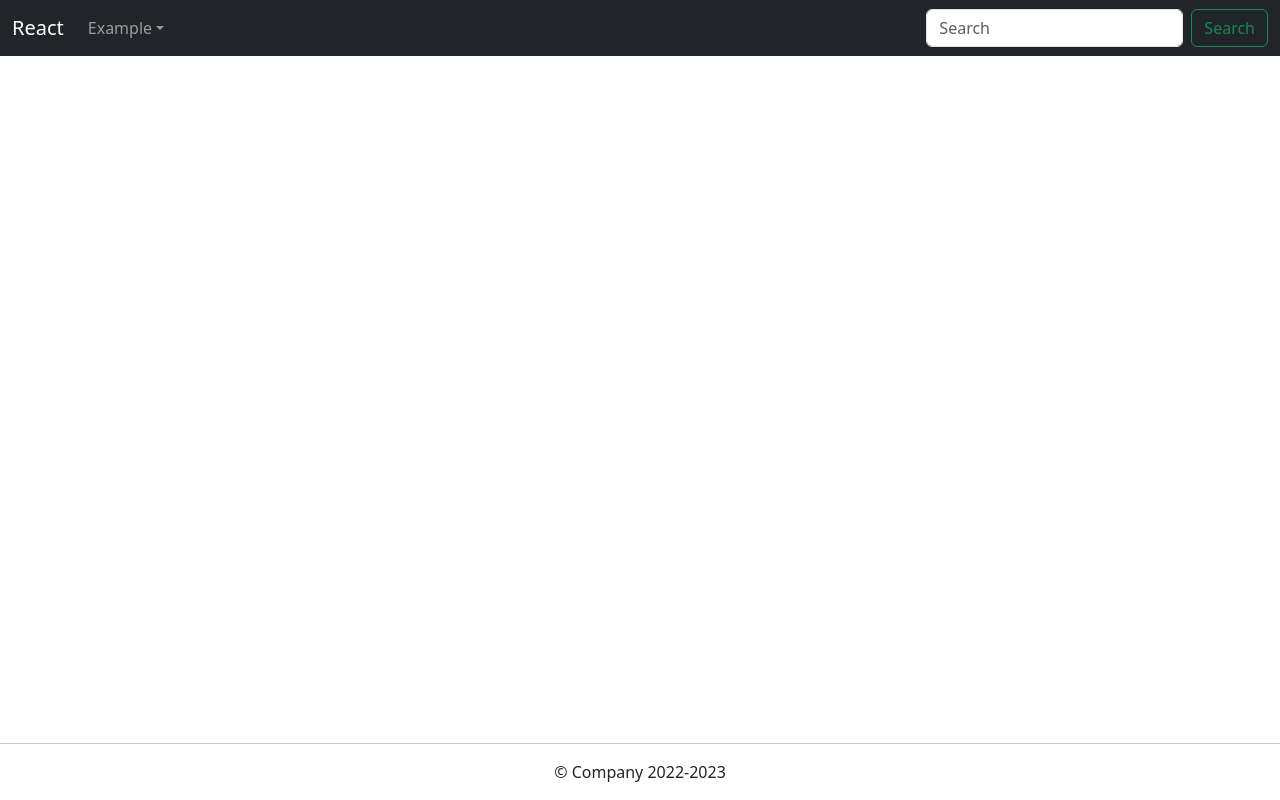
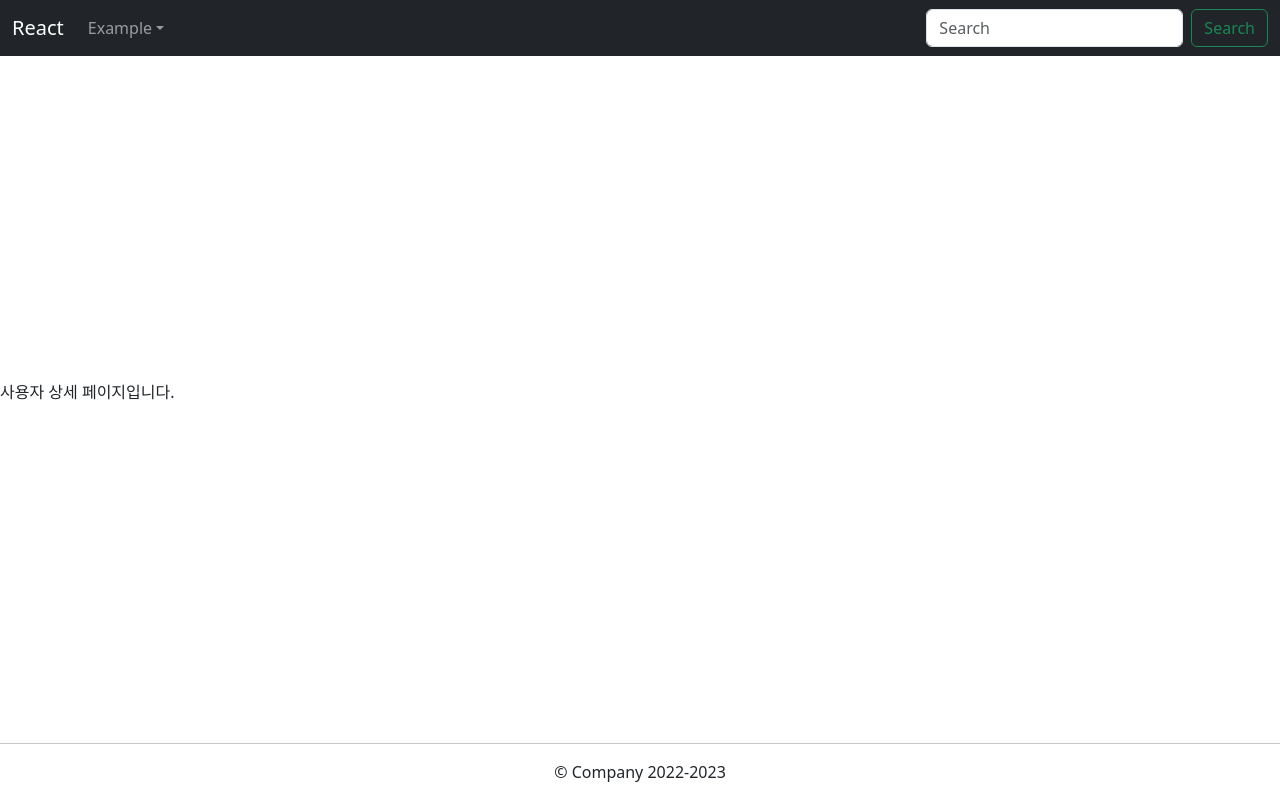
Before and after one commit to n3316202/react-hjs-examples, a React (Create React App) app: page /user/1 in a window 1280 px wide. Built offline with nearby package versions, Linux system fonts and the light colour scheme.

Commit message:
second commit

```diff
--- a/src/App.js
+++ b/src/App.js
@@ -1,11 +1,13 @@
 import "./App.css";
 import MainHeader from "./components/MainHeader";
 import MainFooter from "./components/MainFooter";
+import { Outlet } from "react-router-dom";
 
 function App() {
   return (
     <div id="App">
       <MainHeader></MainHeader>
+      <Outlet />{/*⭐️ URL에 따라 변경되는 부분 ⭐️ */}
       <MainFooter></MainFooter>
     </div>
   );
```
